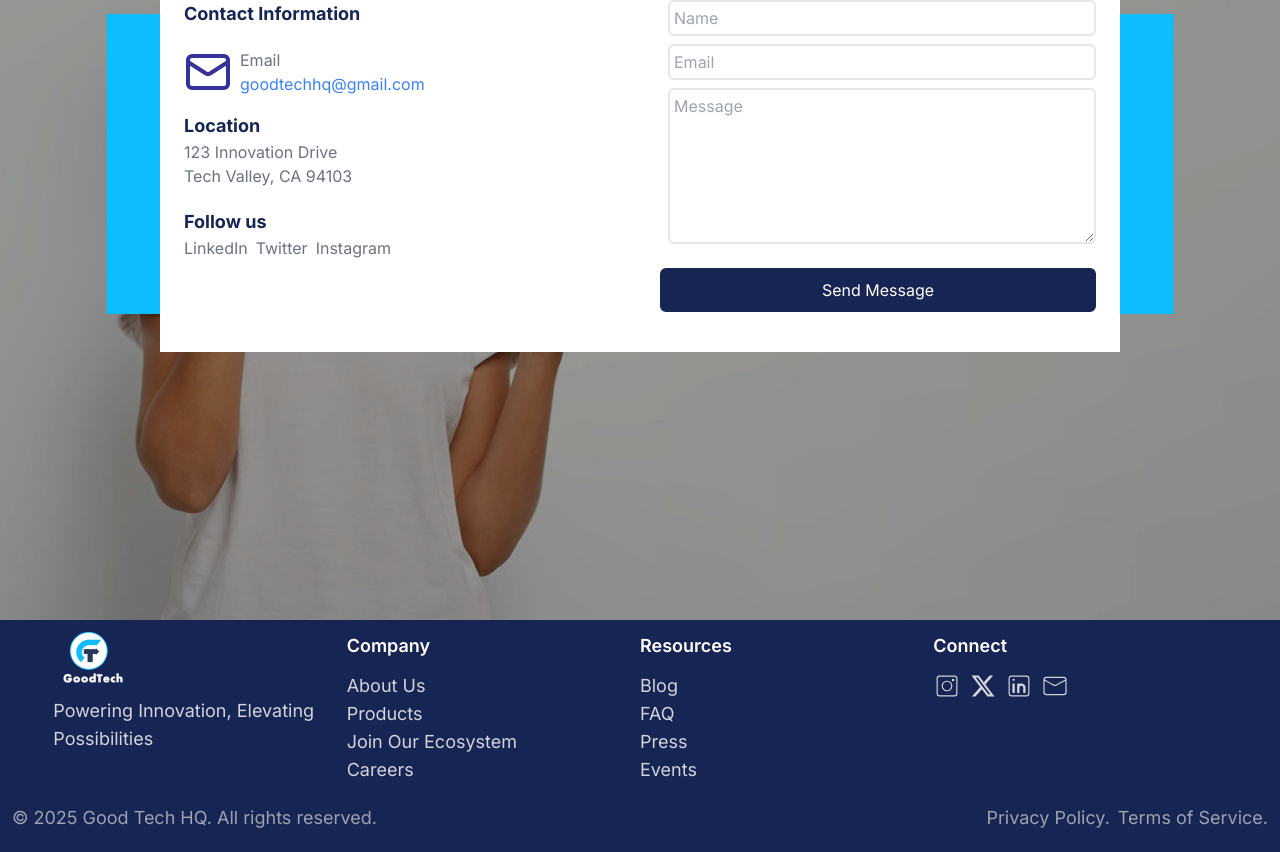
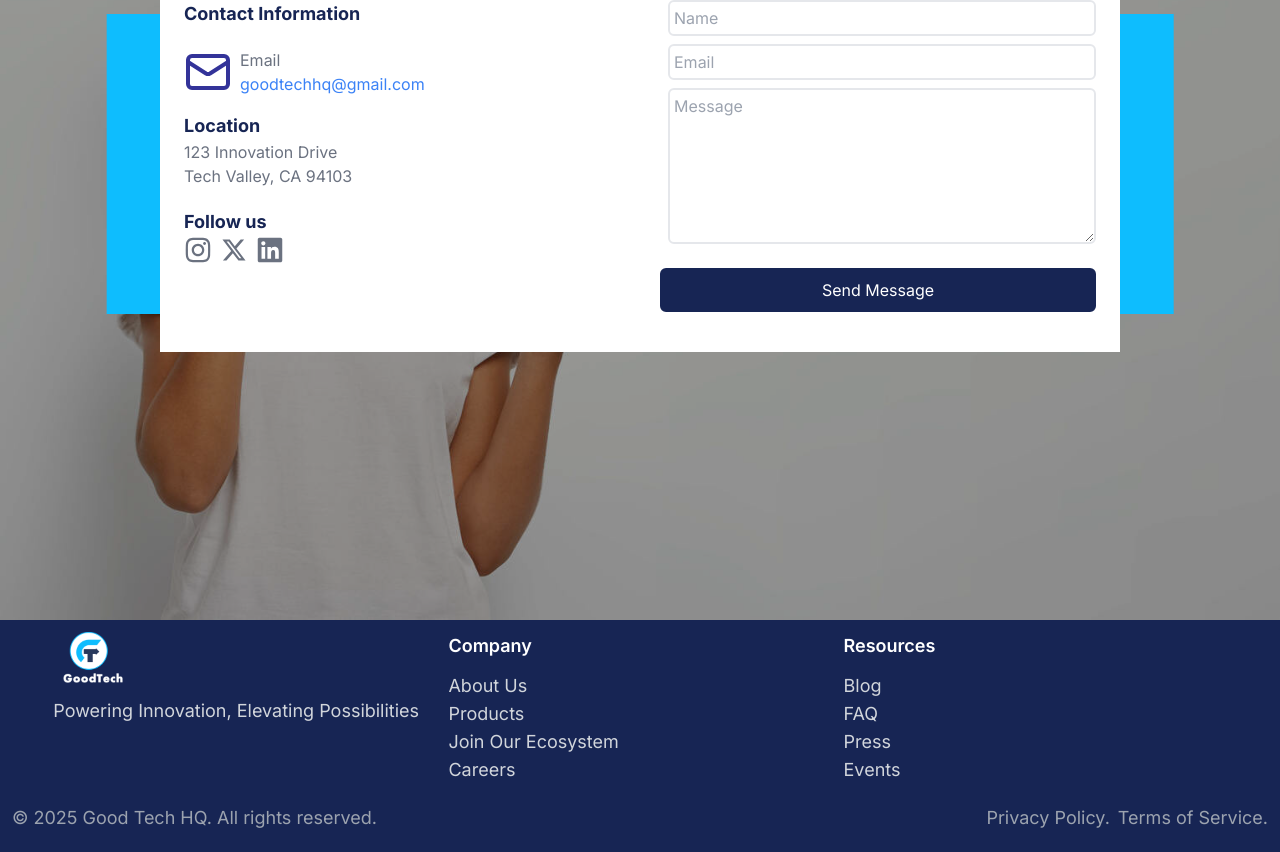
Before and after one commit to afekhaijoseph/good-tech, a React (Vite) app: page / in a window 1280 px wide. Shown: the part 4398-5250 px from the top of the page. Built offline with nearby package versions, Linux system fonts and the light colour scheme.

Commit message:
place icons

```diff
--- a/src/components/Contact.jsx
+++ b/src/components/Contact.jsx
@@ -1,5 +1,8 @@
 import { Mail } from "lucide-react"
 import git from '../assets/images/getintouch.jpg'
+import { FaInstagram } from "react-icons/fa";
+import { RiTwitterXFill } from "react-icons/ri";
+import { FaLinkedin } from "react-icons/fa";
 const GetInTouch = () => {
   return (
     <div id="git" className="h-screen text-gray-500 bg-cover py-10 relative md:h-[50vh] lg:h-screen" style={{backgroundImage: `url(${git})`}}>
@@ -47,9 +50,9 @@ const GetInTouch = () => {
                 <div>
                     <p className="font-bold text-lg text-blue-950" >Follow us</p>
                     <div className="flex gap-2">
-                        <p>LinkedIn</p>
-                        <p>Twitter</p>
-                        <p>Instagram</p>
+                        <a href=""><FaInstagram size={28} className='hover:text-blue-500'/></a>
+                        <a href=""><RiTwitterXFill size={28} className='hover:text-blue-500' /></a>
+                        <a href=""><FaLinkedin size={28} className='hover:text-blue-500' /></a>
                     </div>
                 </div>
             </div>
--- a/src/components/Footer.jsx
+++ b/src/components/Footer.jsx
@@ -1,13 +1,9 @@
 import goodtech from '../assets/images/final-goodtech.png'
-import { CiInstagram } from "react-icons/ci";
-import { RiTwitterXFill } from "react-icons/ri";
-import { CiLinkedin } from "react-icons/ci";
-import { CiMail } from "react-icons/ci";
 
 const Footer = () => {
   return (
     <div className="bg-blue-950 text-gray-300 text-lg mt-52 md:mt-0">
-        <div className="w-11/12 mx-auto grid grid-cols-1 md:grid-cols-4">
+        <div className="w-11/12 mx-auto grid grid-cols-1 md:grid-cols-3 gap-3">
         <div>
             <h2 className="text-xl font-semibold max-w-20 text-blue-950 mt-3">
                 <a href="/"><img className= "" src={goodtech} alt="goodtech logo" /></a>
@@ -30,16 +26,6 @@ const Footer = () => {
             <p className="hover:text-white">Events</p>
         </div>
 
-        <div>
-            <h4  className="font-semibold text-white my-3">Connect</h4>
-            <div className="flex gap-2">
-                <a href=""><CiInstagram size={28} className='hover:text-white'/></a>
-                <a href=""><RiTwitterXFill size={28} className='hover:text-white' /></a>
-                <a href=""><CiLinkedin size={28} className='hover:text-white' /></a>
-                <a href="mailto:goodtechhq@gmail.com"><CiMail size={28} className='hover:text-white'/></a>
-            </div>
-
-        </div>
         </div>
         <div className="py-5 px-3 text-gray-400 flex flex-col items-center md:flex-row md:w-full md:justify-between ">
             <p>© 2025 Good Tech HQ. All rights reserved.</p>
```
